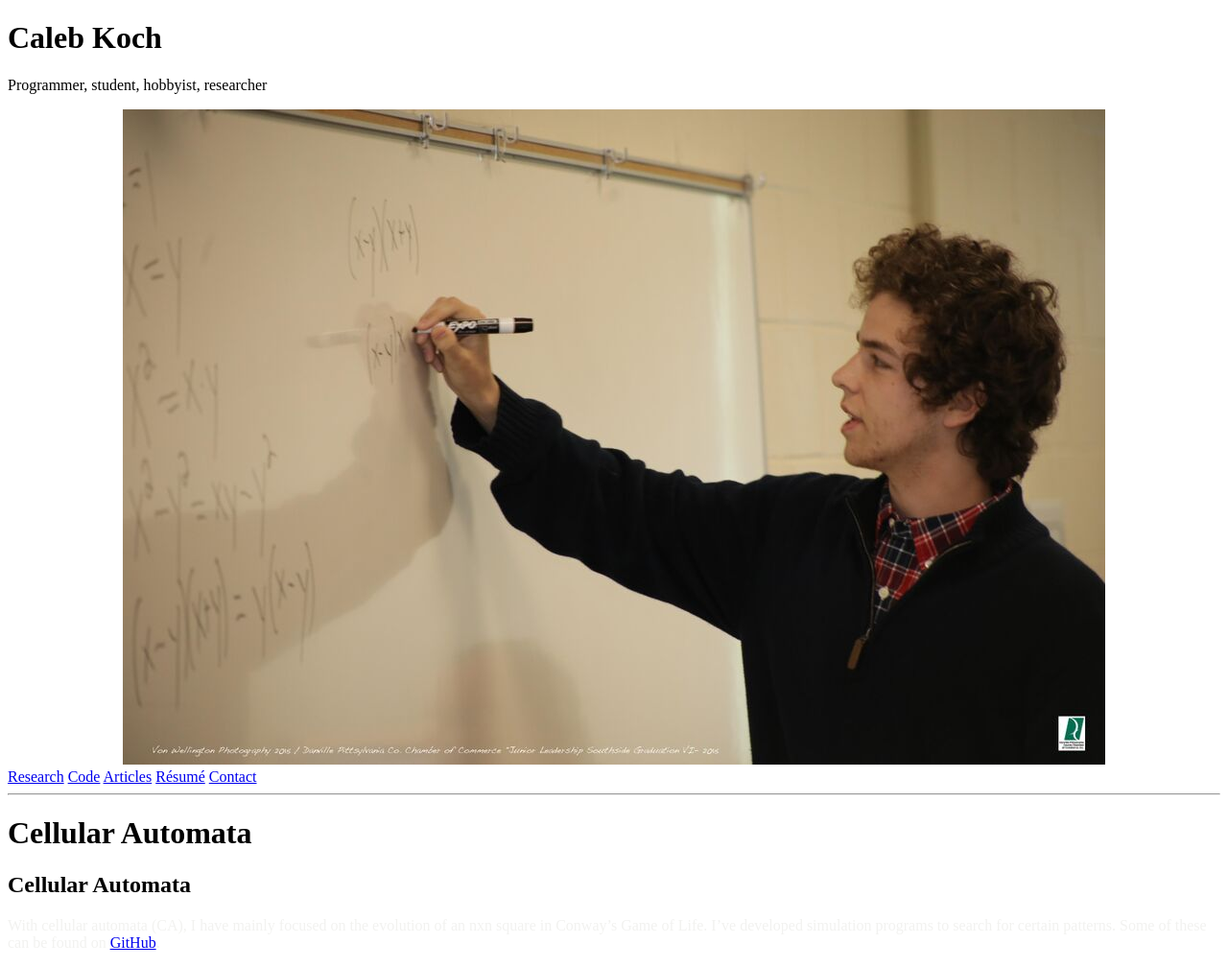
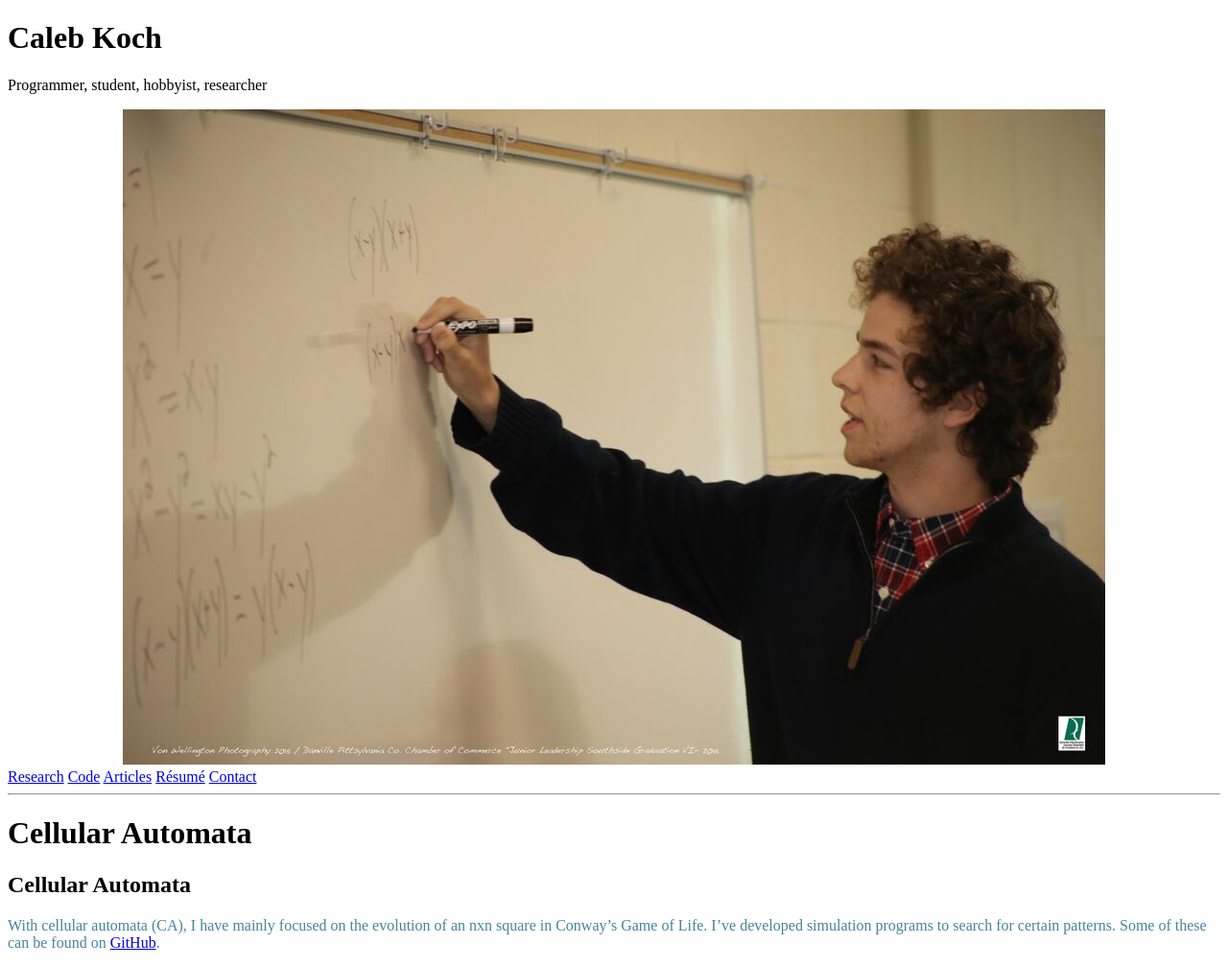
Before and after one commit to cakoch10/cakoch10.github.io, a Jekyll site: the page built from about.md, in a window 1280 px wide. Shown: the whole page at 96% size. Built offline with Jekyll 4.4.1, drawn with Linux system fonts in a browser that asks for light colours; Markdown is read by kramdown in place of the engine named in the settings.

Commit message:
Update and rename automata.md to about.md

```diff
--- a/automata.md
+++ b/about.md
@@ -4,7 +4,6 @@ title: Cellular Automata
 ---
 
 ##Cellular Automata
-<span style="color:#f2f2f0">
+<span style="color:#468499">
 With cellular automata (CA), I have mainly focused on the evolution of an nxn square in Conway’s Game of Life.  I've developed simulation programs to search for certain patterns. Some of these can be found on [GitHub](https://github.com/cakoch10/Patterns_in_Game_of_Life).
-<span style="color:#f2f2f0">
 </span>
```
